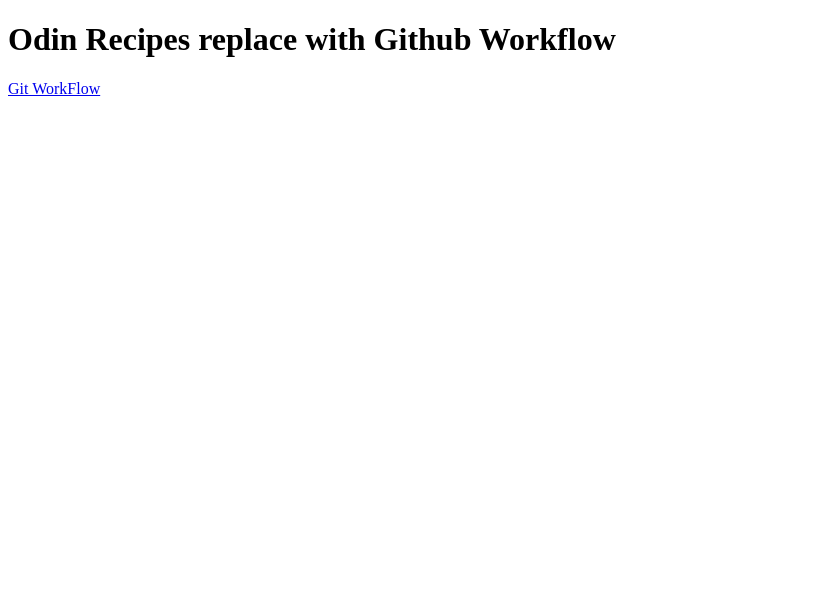
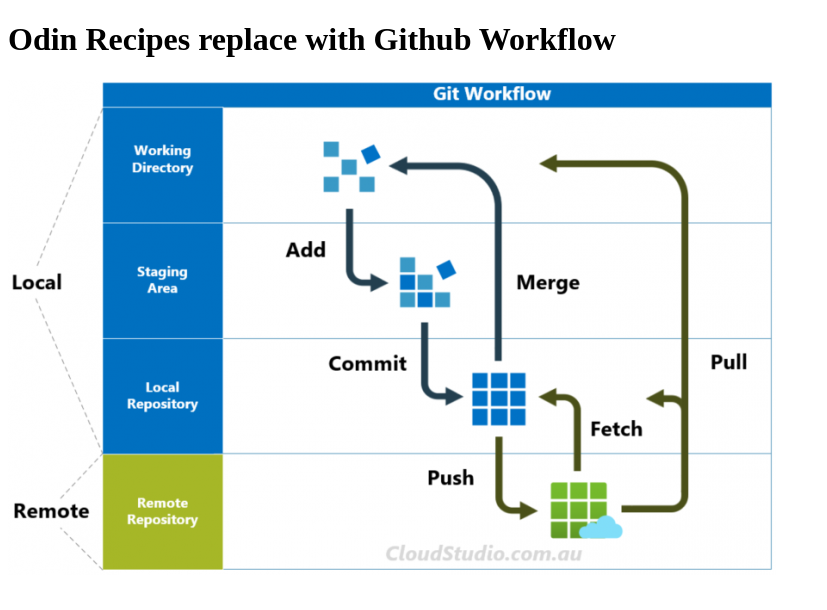
Before and after one commit to aexnimbus/Git-Hub_Workflow-Recipes, a plain HTML site: page index.html in a window 1280 px wide. Shown: the whole page, without its empty margins (0-827 px from the left). Drawn offline with Linux system fonts and the light colour scheme.

Commit message:
Update index.html

```diff
--- a/index.html
+++ b/index.html
@@ -9,7 +9,7 @@
 
 	<body>
 		<h1>Odin Recipes replace with Github Workflow</h1>
-		<a href="img/GitWorkflow-4-768x495.png"> Git WorkFlow </a>
+		<img src='img/GitWorkflow-4-768x495.png' alt='Git WorkFlow'>
 
 	</body>
 
```
